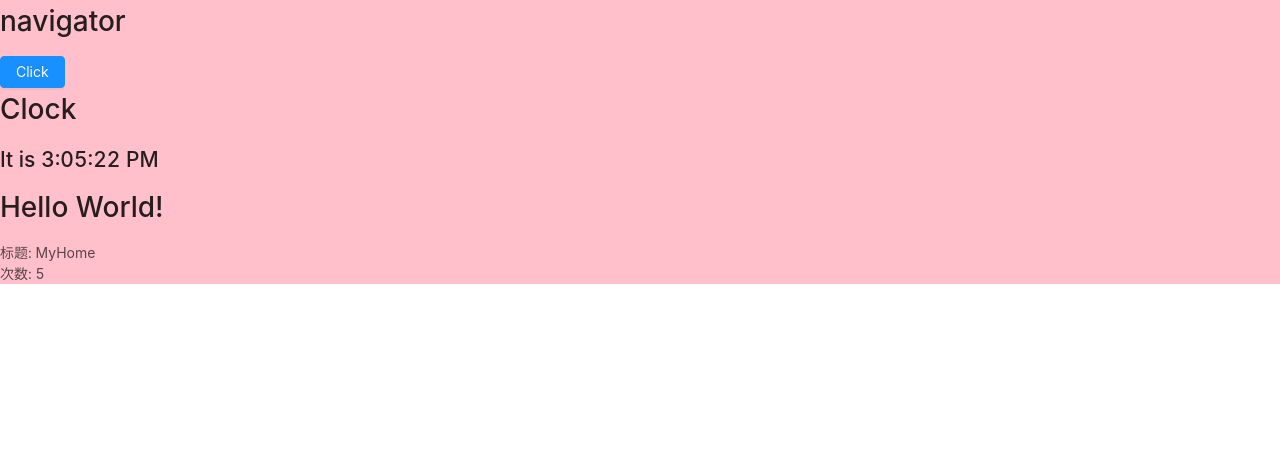
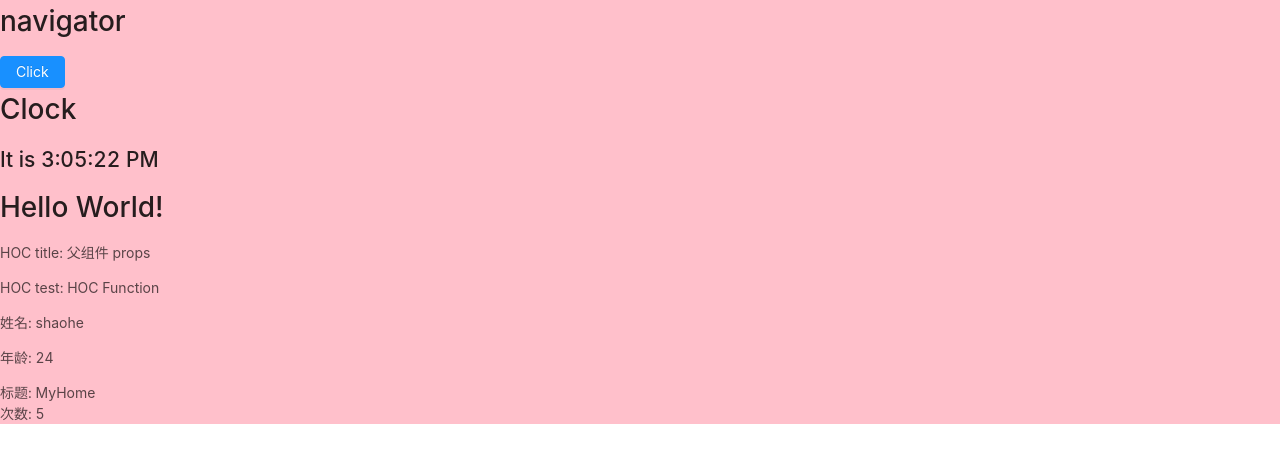
Before and after one commit to Nevermore12321/MyWeb, a React app in the folder client/: page / in a window 1280 px wide. Shown: the top 462 px of the page. Built offline with nearby package versions, Linux system fonts and the light colour scheme.

Commit message:
add context and HOC component

```diff
--- a/client/src/App.js
+++ b/client/src/App.js
@@ -2,6 +2,8 @@ import React from 'react';
 import Navigator from './component/Navigator';
 import Header from './component/Header';
 import Footer from './component/Footer';
+import HOC from './component/HOC';
+import Context from './component/Context';
 import './App.less'
 
 export default class App extends React.PureComponent {
@@ -13,6 +15,8 @@ export default class App extends React.PureComponent {
                 <h1>
                     Hello World!
                 </h1>
+                <HOC hocTitle="父组件 props" />
+                <Context />
                 <Footer />
             </div>
         );
--- /dev/null
+++ b/client/src/component/Context.js
@@ -0,0 +1,52 @@
+/*
+ * @author: Shaohe Guo
+ * @contact: 842125706@qq.com
+ * @site: www.guoshaohe.com
+ * @file: Context.js
+ * @time: 2020/6/9 15:48
+*/
+
+import React from 'react';
+
+const infoStore = {
+    name: 'shaohe',
+    age: 24,
+}
+const infoContext = React.createContext();
+const { Provider, Consumer } = infoContext;
+
+function Info() {
+    return (
+        <Consumer>
+            {
+                (contextStore) => {
+                    const { name, age } = contextStore;
+                    return (
+                        <div>
+                            <p>姓名: { name }</p>
+                            <p>年龄: { age }</p>
+                        </div>
+                    )
+                }
+            }
+        </Consumer>
+    )
+}
+
+function Toolbar() {
+    return (
+        <Info />
+    )
+}
+
+function Context() {
+    return (
+        <div>
+            <Provider value={ infoStore }>
+                <Toolbar />
+            </Provider>
+        </div>
+    )
+}
+
+export default Context;
--- /dev/null
+++ b/client/src/component/HOC.js
@@ -0,0 +1,35 @@
+/*
+ * @author: Shaohe Guo
+ * @contact: 842125706@qq.com
+ * @site: www.guoshaohe.com
+ * @file: HOC.js
+ * @time: 2020/6/9 14:22
+*/
+
+import React from 'react';
+import PropTypes from 'prop-types';
+
+// 基本组件,其中需要取 prps 中的两个参数，hocTitle 通过父组件传入，而 hocName 通过 高阶组件 添加
+function HOC(props) {
+    const { hocName, hocTitle } = props;
+    return (
+        <div>
+            <p>HOC title: {hocTitle}</p>
+            <p>HOC test: {hocName}</p>
+        </div>
+    );
+}
+
+HOC.propTypes = {
+    hocName: PropTypes.string,
+    hocTitle: PropTypes.string,
+}
+
+/*  高阶组件，也就是 将 原先组件通过一个函数后，不修改组件结构，只是增加属性,或修改生命周期
+*   类似于 装饰器，在组件函数后使用，增加组件的属性或生命周期
+ */
+function withAddTestName(WrappedComponent) {
+    return (props) => <WrappedComponent { ...props } hocName="HOC Function" />;
+}
+
+export default withAddTestName(HOC);
```
Also changed, not shown: client/.eslintrc.js.
